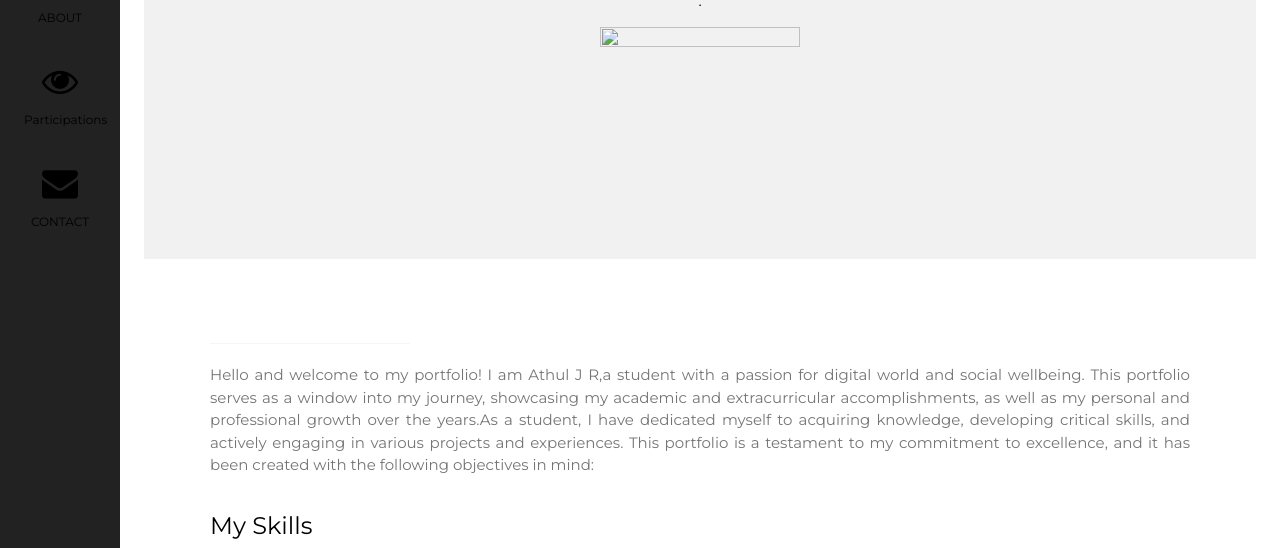
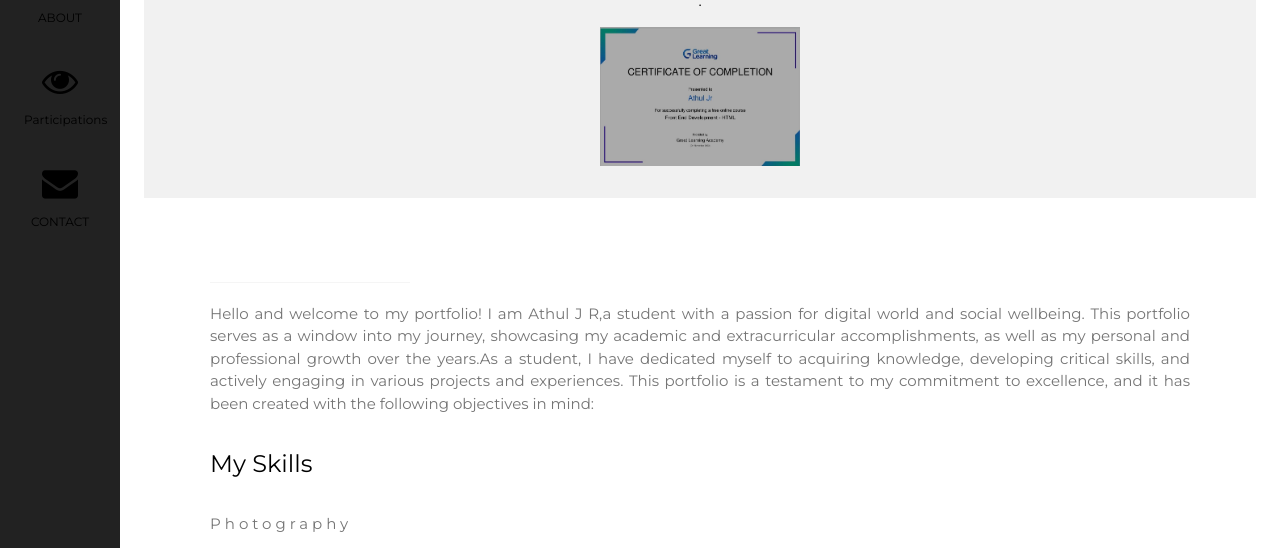
Before and after one commit to Athul-20/portfolio.github.io, a plain HTML site: page index.html in a window 1280 px wide. Shown: the part 213-761 px from the top of the page. Drawn offline with nearby package versions, Linux system fonts and the light colour scheme; files whose address does not match are found by name.

Commit message:
Update index.html

```diff
--- a/index.html
+++ b/index.html
@@ -56,7 +56,7 @@ body, h1,h2,h3,h4,h5,h6 {font-family: "Montserrat", sans-serif}
   <header class="w3-container w3-padding-32 w3-center w3-light-grey" id="home">
     <h1 class="w3-jumbo"><span class="w3-hide-small">I'm</span>Athul J R.</h1>
     <p>Student and Freelancer</p>.</p>
-    <img src= alt="boy" class="w3-image" width="200" height="200">
+    <img src="html.jpg" alt="boy" class="w3-image" width="200" height="200">
   </header>
 
   <!-- About Section -->
```
